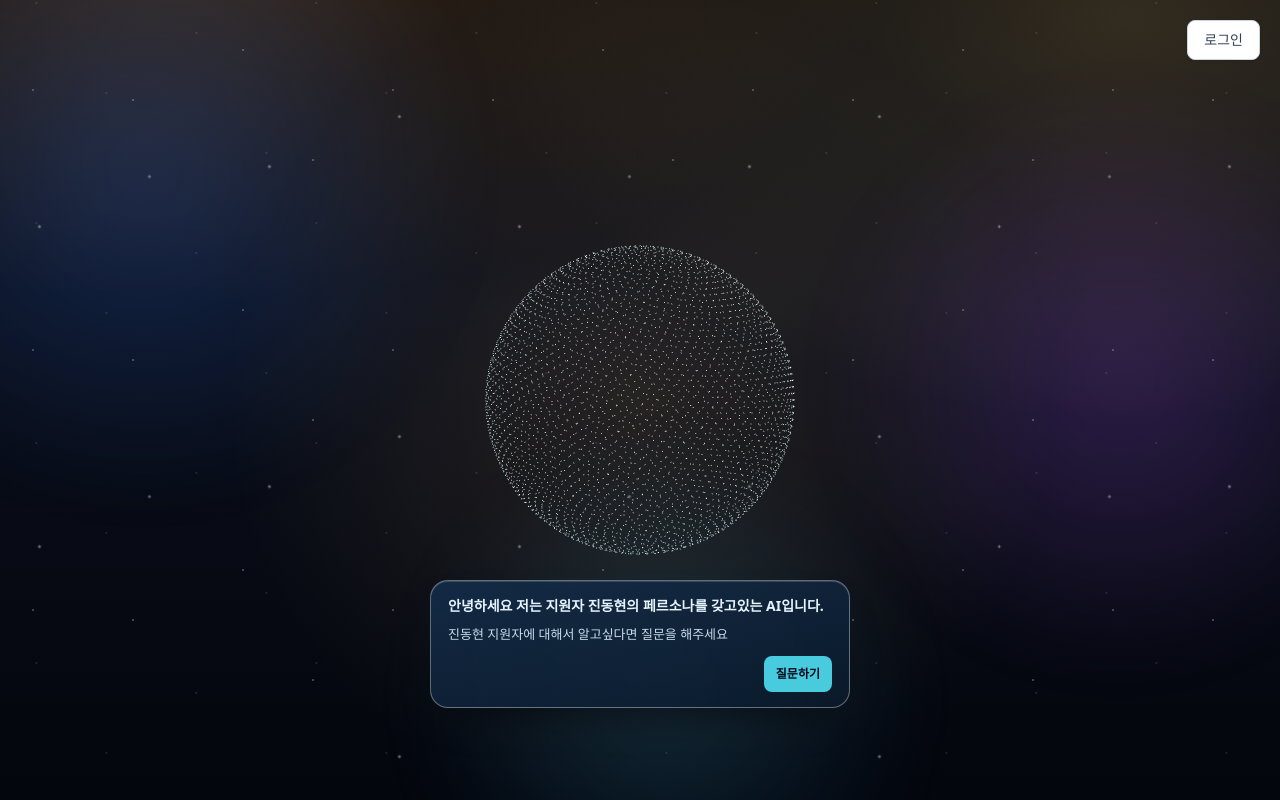
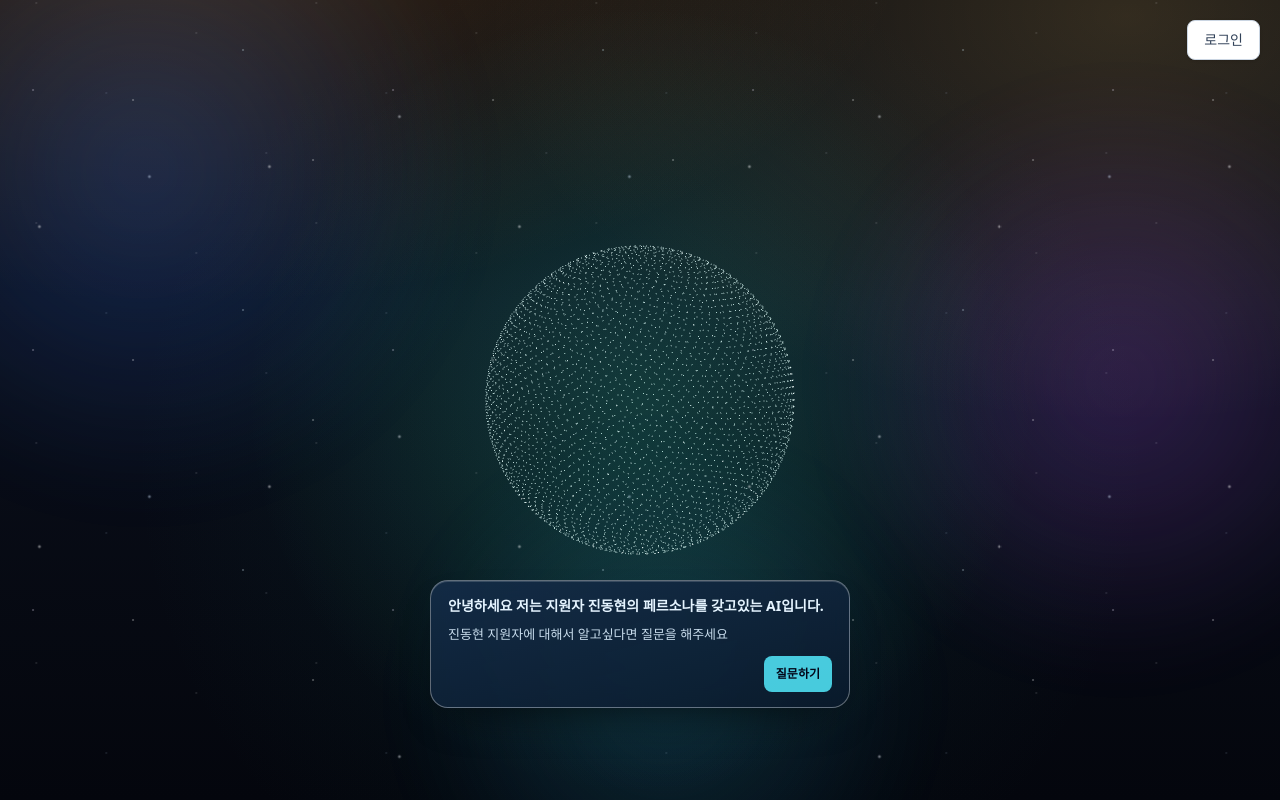
Before and after one commit to JinDongHyeon-good/dubu-talk, a Next.js app: page / in a window 1280 px wide. Built offline with nearby package versions, Linux system fonts and the light colour scheme; no server answers.

Commit message:
구체 디자인 수정

```diff
--- a/src/app/globals.css
+++ b/src/app/globals.css
@@ -93,7 +93,9 @@ a,
 .space-glow {
   position: absolute;
   inset: 0;
-  background: radial-gradient(circle at 50% 50%, rgba(255, 185, 92, 0.12) 0%, rgba(6, 11, 29, 0) 55%);
+  background:
+    radial-gradient(circle at 50% 50%, rgba(42, 185, 148, 0.2) 0%, rgba(6, 11, 29, 0) 52%),
+    radial-gradient(circle at 50% 58%, rgba(14, 120, 98, 0.12) 0%, rgba(6, 11, 29, 0) 64%);
   mix-blend-mode: screen;
   pointer-events: none;
 }
```
